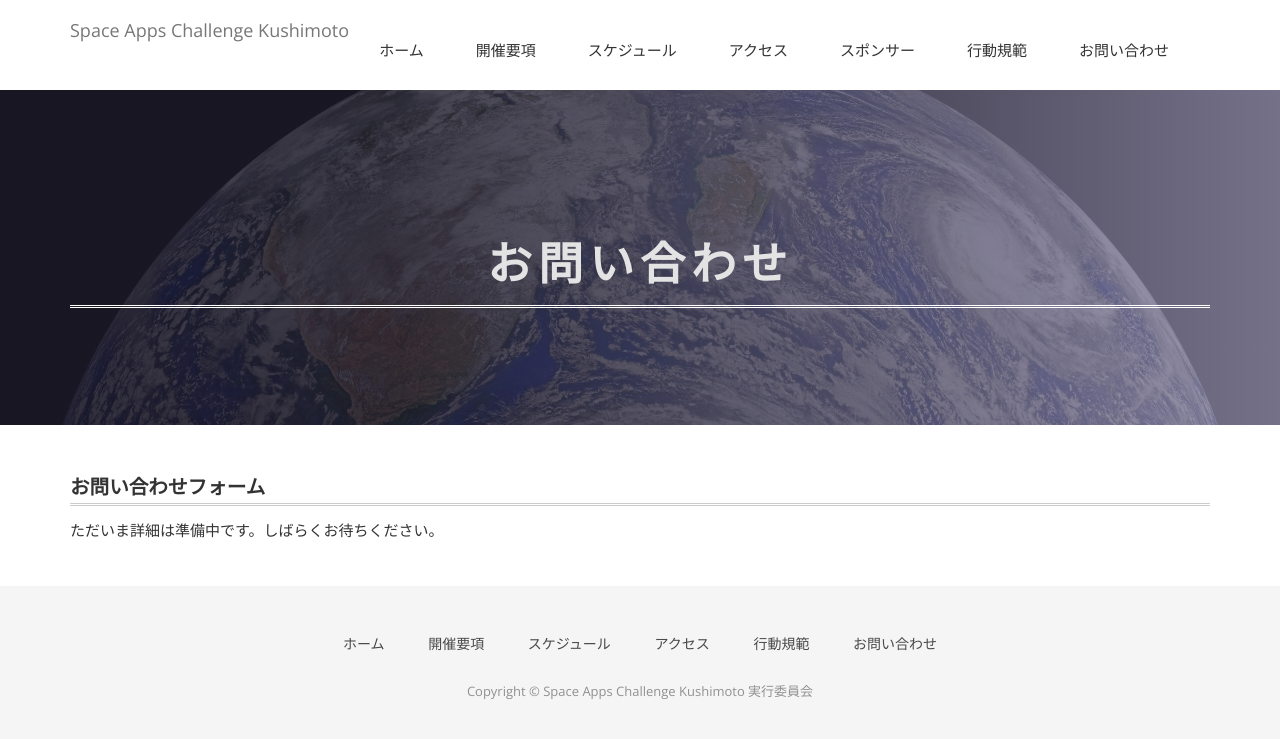
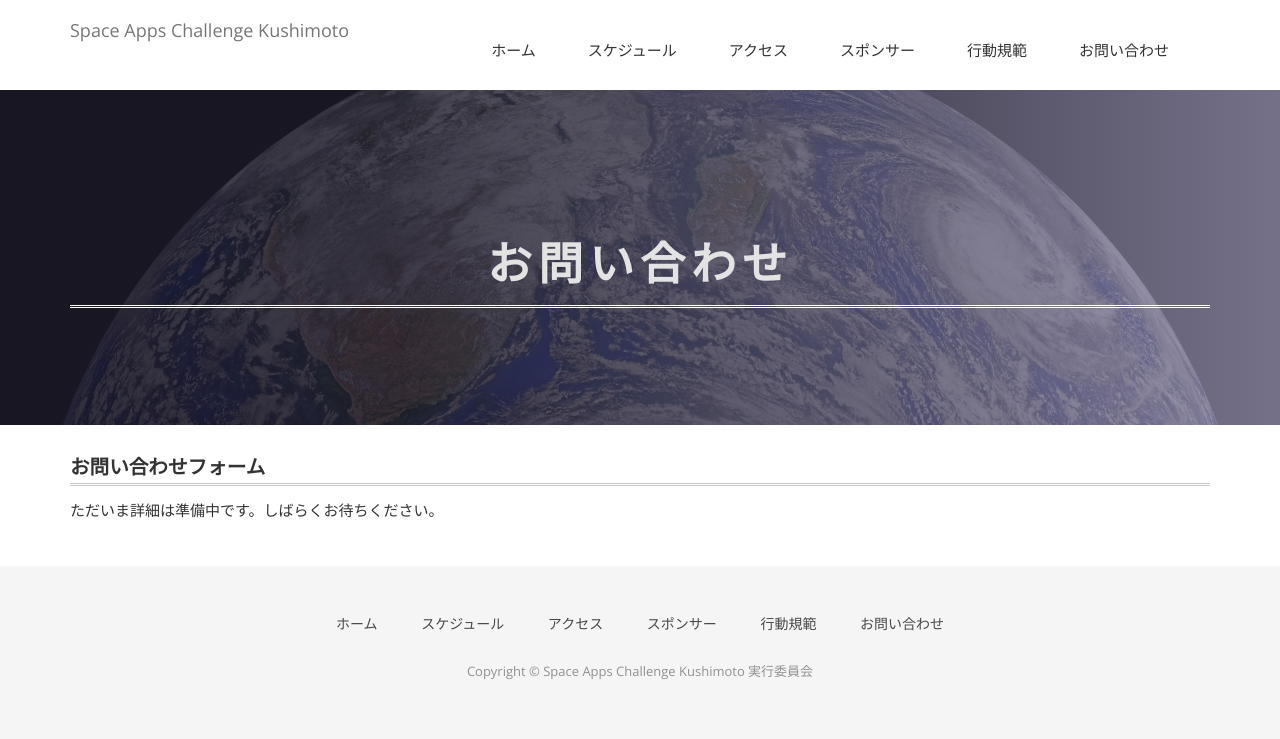
Before and after one commit to naogify/space-apps-kushimoto.github.io, a Jekyll site: the page built from contact.md, in a window 1280 px wide. Shown: the top 739 px of the page. Built offline with Jekyll 4.4.1, drawn with Linux system fonts in a browser that asks for light colours; nearby versions of some CDN libraries; some web fonts are replaced.

Commit message:
some fix

```diff
--- a/_includes/footer.html
+++ b/_includes/footer.html
@@ -7,9 +7,9 @@
           <ul>
             <li><a href="{{ site.baseurl }}/">ホーム</a></li>
             <!-- <li><a href="{{ site.baseurl }}/blog">ブログ</a></li> -->
-            <li><a href="{{ site.baseurl }}/details">開催要項</a></li>
             <li><a href="{{ site.baseurl }}/schedule">スケジュール</a></li>
             <li><a href="{{ site.baseurl }}/access">アクセス</a></li>
+            <li><a href="{{ site.baseurl }}/sponsor">スポンサー</a></li>
             <li><a href="{{ site.baseurl }}/code-of-conduct">行動規範</a></li>
             <li><a href="{{ site.baseurl }}/contact">お問い合わせ</a></li>
           </ul>
--- a/_includes/header.html
+++ b/_includes/header.html
@@ -21,7 +21,6 @@
               <ul class="nav navbar-nav navbar-right">
                 <li><a href="{{ site.baseurl }}/">ホーム</a></li>
                 <!-- <li><a href="{{ site.baseurl }}/blog">ブログ</a></li> -->
-                <li><a href="{{ site.baseurl }}/details">開催要項</a></li>
                 <li><a href="{{ site.baseurl }}/schedule">スケジュール</a></li>
                 <li><a href="{{ site.baseurl }}/access">アクセス</a></li>
                 <li><a href="{{ site.baseurl }}/sponsor">スポンサー</a></li>
--- a/css/space-apps-kushimoto.css
+++ b/css/space-apps-kushimoto.css
@@ -37,3 +37,19 @@
 {
   width: 150px;
 }
+
+#page ul
+{
+  list-style-type: disc;
+  margin: 1em 0 1em 30px;
+}
+
+#page h2
+{
+  margin-top: 2em;
+}
+
+#page h2:first-child
+{
+  margin-top: 0;
+}
```
